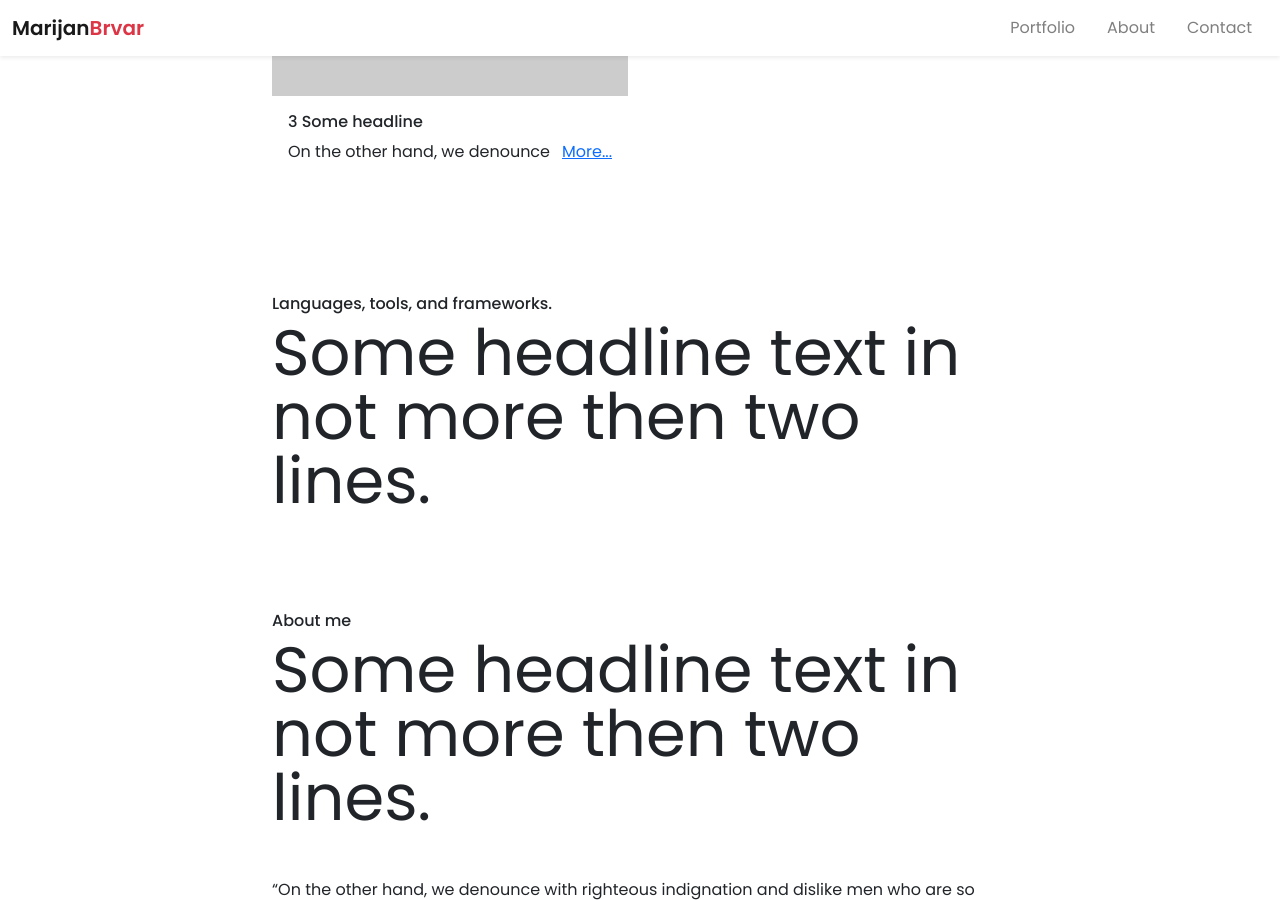
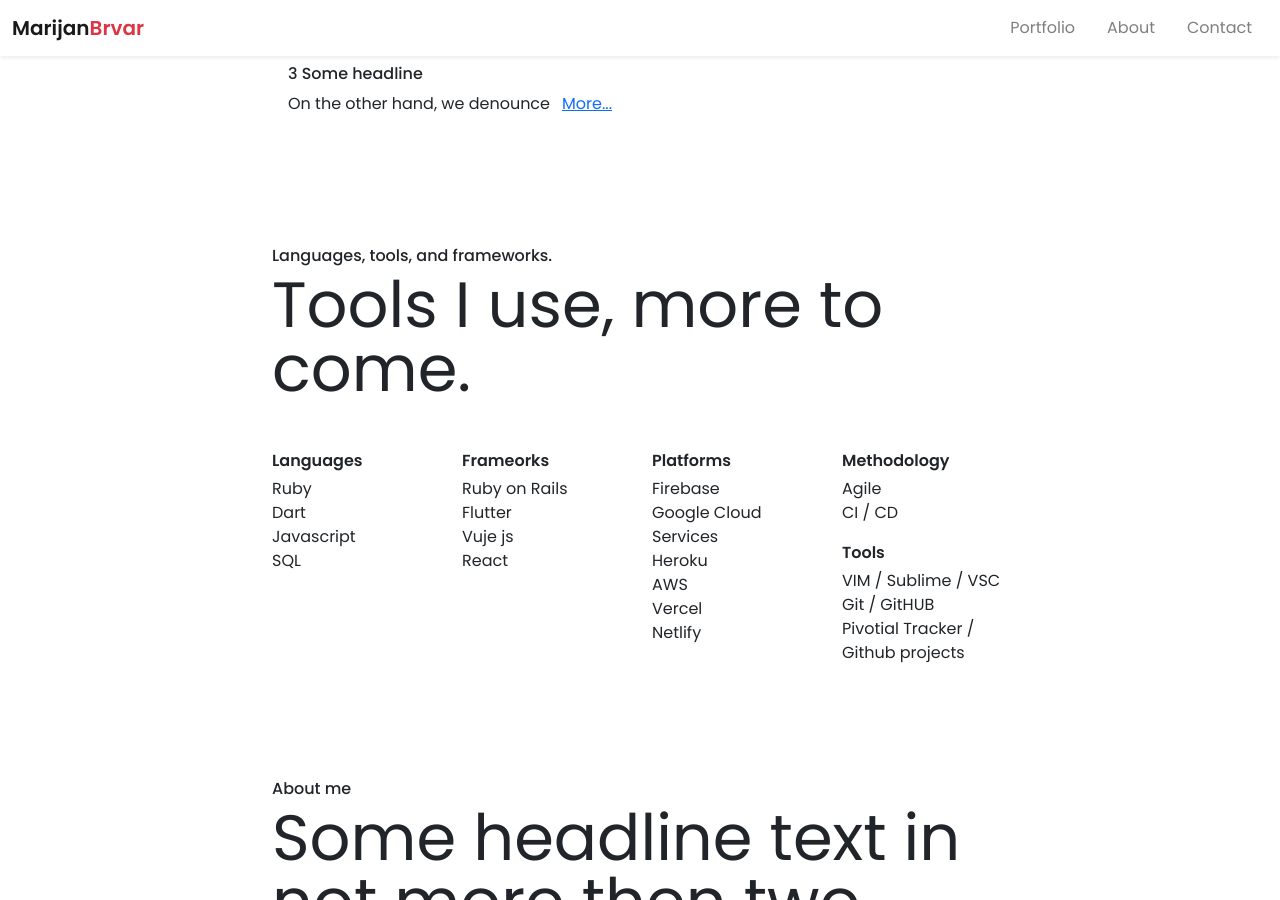
Before and after one commit to marijanbrvar/PersonalPortfolio, a Jekyll site: the page built from index.html, in a window 1280 px wide and 900 px high, scrolled down 866 px. Built offline with Jekyll 4.4.1, drawn with Linux system fonts in a browser that asks for light colours; nearby versions of some CDN libraries.

Commit message:
Add tools

```diff
--- a/_includes/tools.html
+++ b/_includes/tools.html
@@ -1,3 +1,46 @@
 <h6>Languages, tools, and frameworks.</h6>
-<h1 class="display-3 fw-normal mb-5 lh-1">Some headline text in not more then two lines.</h1>
-<p></p>
+<h1 class="display-3 fw-normal mb-5 lh-1">Tools I use, more to come.</h1>
+<div class="row">
+  <div class="col">
+    <p class="fw-bold mb-1">Languages</p>
+    <ul class="list-unstyled">
+      <li>Ruby</li>
+      <li>Dart</li>
+      <li>Javascript</li>
+      <li>SQL</li>
+    </ul>
+  </div>
+  <div class="col">
+    <p class="fw-bold mb-1">Frameorks</p>
+    <ul class="list-unstyled">
+      <li>Ruby on Rails</li>
+      <li>Flutter</li>
+      <li>Vuje js</li>
+      <li>React</li>
+    </ul>
+  </div>
+   <div class="col">
+    <p class="fw-bold mb-1">Platforms</p>
+    <ul class="list-unstyled">
+      <li>Firebase</li>
+      <li>Google Cloud Services</li>
+      <li>Heroku</li>
+      <li>AWS</li>
+      <li>Vercel</li>
+      <li>Netlify</li>
+    </ul>
+  </div>
+  <div class="col">
+    <p class="fw-bold mb-1">Methodology</p>
+    <ul class="list-unstyled">
+      <li>Agile</li>
+      <li>CI / CD</li>
+    </ul>
+    <p class="fw-bold mb-1">Tools</p>
+    <ul class="list-unstyled">
+      <li>VIM / Sublime / VSC</li>
+      <li>Git / GitHUB</li>
+      <li>Pivotial Tracker / Github projects</li>
+    </ul>
+  </div>
+</div>
--- a/_layouts/default.html
+++ b/_layouts/default.html
@@ -11,7 +11,7 @@
     <link rel="stylesheet" href="https://cdn.jsdelivr.net/npm/bootstrap-icons@1.4.1/font/bootstrap-icons.css">
     {% seo %}
   </head>
-  <body style="padding-top: 80px">
+  <body style="padding-top: 80px" id="portfolio">
     {% include navbar.html %}
     {{ content }}
     {% include footer.html %}
--- a/index.html
+++ b/index.html
@@ -3,12 +3,12 @@ layout: main
 title: Home page
 ---
 
-<div class="my-5">
+<div >
   <h6>Welcome to</h6>
   <h1 class="display-3 fw-normal lh-1 mb-4 ">my portfolio</h4>
   <p class="text-secondary">I'm a full-stack web developer with many years of business experience, entrepreneur, and some art & design background. After all these years, I fell in love with programming. Oops.</p>
 </div>
-<div class="my-5 border border-white" id="portfolio"></div>
+<div class="my-5 border border-white" ></div>
 {% include works_grid.html %}
 <div class="my-5 border border-white" id="tools"></div>
 {% include tools.html %}
```
Also changed, not shown: 5 other files.
